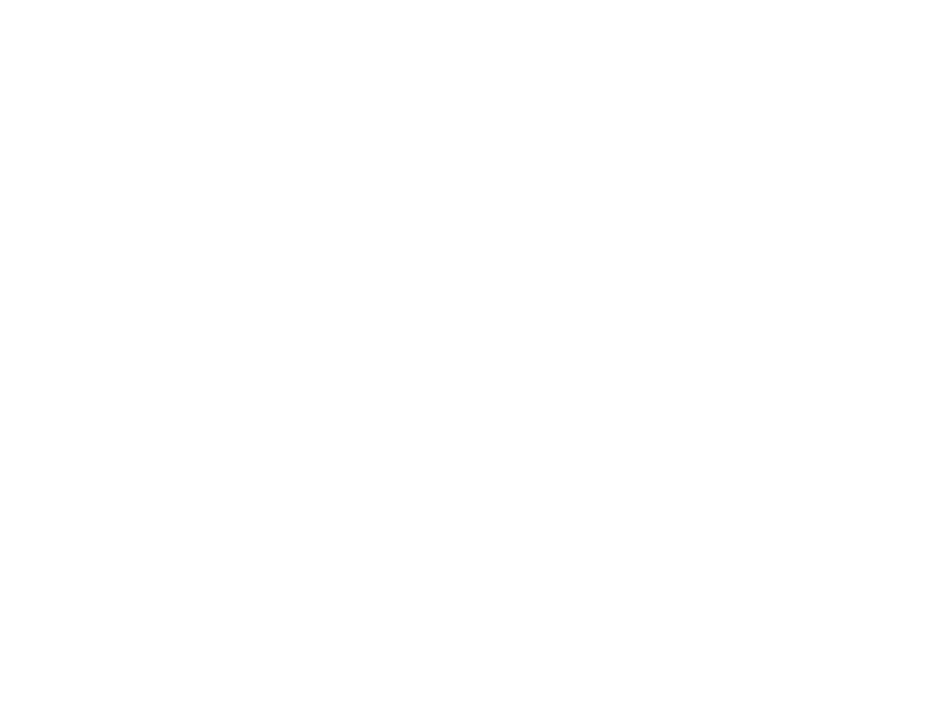
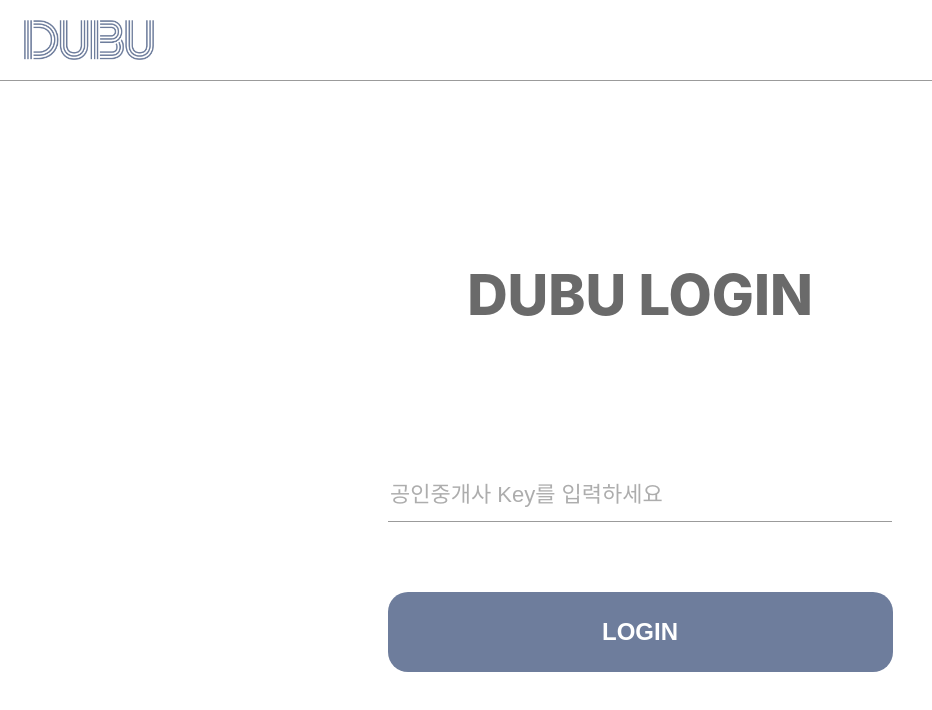
Before and after one commit to super-dubu/super-dubu-FE, a React (Create React App) app: page / in a window 1280 px wide. Shown: the top 710 px of the page, without its empty margins (0-932 px from the left). Built offline with nearby package versions, Linux system fonts and the light colour scheme.

Commit message:
[Add] Member Login 초기 구현

```diff
--- a/package.json
+++ b/package.json
@@ -9,6 +9,7 @@
     "react": "^18.3.1",
     "react-dom": "^18.3.1",
     "react-scripts": "5.0.1",
+    "styled-components": "^6.1.13",
     "web-vitals": "^2.1.4"
   },
   "scripts": {
--- a/src/App.js
+++ b/src/App.js
@@ -1,8 +1,10 @@
 import './App.css';
+import MemberLogin from '../src/components/Member/MemberLogin'
 
 function App() {
   return (
     <div className="App">
+      <MemberLogin />
     </div>
   );
 }
--- /dev/null
+++ b/src/components/Member/MemberLogin.jsx
@@ -0,0 +1,78 @@
+import React from 'react'
+import styled from 'styled-components';
+import logo from '../../img/logo.png'
+
+function MemberLogin() {
+  return (
+    <div>
+        <Header>
+            <Logo src={logo} />
+        </Header>
+        <Container>
+            <LoginText>DUBU LOGIN</LoginText>
+            <KeyBox placeholder='공인중개사 Key를 입력하세요' />
+            <LoginButton>LOGIN</LoginButton>
+        </Container>
+    </div>
+  )
+}
+
+export default MemberLogin
+
+const Header = styled.div`
+    width: 100%;
+    height: 5rem;
+    /* background-color: grey; */
+    border-style: solid;
+    border-width: 0 0 1px 0;
+    border-color: #9B9B9B;
+    display: flex;
+    align-items: center;
+`;
+
+const Logo = styled.img`
+    padding-left: 1.5rem;
+    width: 130px;
+    height: auto;
+`;
+
+const Container = styled.div`
+    display: flex;
+    flex-direction: column;
+    align-items: center;
+`;
+
+const LoginText = styled.div`
+    color: #6a6a6a;
+    font-weight: 800;
+    font-size: 56px;
+    margin-top: 180px;
+`;
+
+const KeyBox = styled.input`
+    margin-top: 140px;
+    width: 500px;
+    height: 50px;
+    border-style: solid;
+    border-width: 0 0 1px 0;
+    border-color: #9b9b9b;
+    /* text-align: center; */
+    font-size: 22px;
+    &::placeholder {
+        color: #ADADAD;
+        font-size: 22px;
+        margin-bottom: 3px;
+    }
+`;
+
+const LoginButton = styled.button`
+    margin-top: 70px;
+    width: 505px;
+    height: 80px;
+    border-radius: 20px;
+    background-color: #6E7D9C;
+    color: white;
+    border: none;
+    font-size: 24px;
+    font-weight: 900;
+`;
```
Also changed, not shown: src/components/Member/MemberHeader.jsx (added, +9 -0 lines), src/img/logo.png (added), 1 other file (tests, documents, lock files or other folders).
